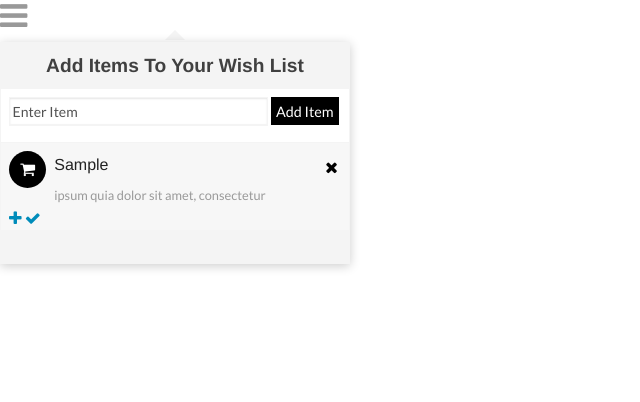
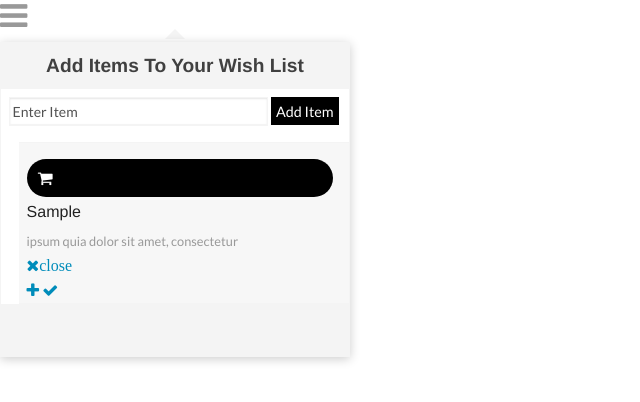
Before and after one commit to lybstore/shopping-list-app, a website: page app/index.html in a window 1280 px wide. Both pictures are taken after typing "Sample" into the empty fields and a click on the button "Add Item". Shown: the whole page, without its empty margins (0-640 px from the left). Drawn offline with nearby package versions, Linux system fonts and the light colour scheme.

Commit message:
Js function fix

```diff
--- a/app/index.html
+++ b/app/index.html
@@ -29,18 +29,19 @@
 
 								<form>
 									<h1>Add Items To Your Wish List</h1>
+
 									<fieldset>
 											<input type="text" placeholder="Enter Item" id="items-field" class="search-field">
 											<button type="submit" class="add-item">Add Item</button>
-
 
 										<!--<i class="fa fa-dot-circle-o reset">Reset List</i>-->
 									</fieldset>
 								</form>
 
 
-							<div id="items">
-							<div class="list-items">
+							<ul id="items">
+
+							<li class="list-items">
 
 								<div class="left-align">
 									<i class="fa fa-shopping-cart"></i>
@@ -49,14 +50,17 @@
 								<div class="item-title">
 									<h3 class="product-title"></h3>
 									<p>ipsum quia dolor sit amet, consectetur</p>
-									<a id="remove" class="fa fa-times remove-btn"></a>
+									<a class="fa fa-times reset">close</a>
+
 								</div>
 
-								<a id="add" class="fa fa-plus"></a>
-								<a id="checked" class="fa fa-check"></a>
+								<footer>
+									<a id="add" class="fa fa-plus"></a>
+									<a id="checked" class="fa fa-check"></a>
+								</footer>
 
-							</div>
-							</div>
+							</li>
+							</ul>
 
 						</div>
 					</div>
--- a/app/js/app.js
+++ b/app/js/app.js
@@ -3,6 +3,8 @@ $(document).ready(function() {
 	$('#search').on('click', function(){
 		$('.hidden-menu').toggleClass('isVisible');
 	})
+
+
 
 	// TEXT FIELD INPUT CHECK
 	$('.add-item').on('click', function() {
@@ -17,9 +19,22 @@ $(document).ready(function() {
 	});
 
 	// RESET BUTTON
-	$('.reset').on('click', function(){
-		if($('.list-items').length > 1) { // greater that one item delete
-			$('.list-items:last').remove();
+
+	//$('#reset').on('click', function(){
+	//	event.preventDefault();
+	//	if($('.list-items').length > 1) { // greater that one item delete
+	//	   $('.list-items:last').remove();
+	//		alert('working');
+	//	}
+	//})
+
+	$('ul').on('click', '.reset', function(){
+		event.preventDefault();
+		if($('li').length > 1) {
+			$('li:last').remove();
+			alert('working');
 		}
+
 	})
+
 });
--- a/app/styles/sass/_grid.scss
+++ b/app/styles/sass/_grid.scss
@@ -1,14 +1,15 @@
+
+
 
 .list-items {
-	visibility: hidden;
+	//visibility: hidden;
 	display: none;
 }
 
 // JQUERY CLASSES
 
 .isVisible{
-	visibility: visible;
-	display: inline-block;
+	display: block;
 }
 
 .menu-triangle {
@@ -19,7 +20,7 @@
 	border-bottom: 10px solid #f4f4f4;
 	position: absolute;
 	left: 47%;
-	top: 30px;
+	top: 29px;
 }
 
 
@@ -130,13 +131,14 @@
 			//display: inline-block;
 			width: 100%;
 			position: relative;
+			z-index: 999;
 
 			.left-align {
-				float: left;
+				//float: left;
 				padding: .4em 0.7em;
 				background-color: #000;
 				margin-right: 0.5em;
-				//margin-top: 0.5em;
+				margin-top: 0.5em;
 				border-radius: 100px;
 
 				i { color: #fff; }
@@ -144,10 +146,10 @@
 
 			.item-title {
 				display: inline-block;
-				width: 85%;
+				//width: 85%;
 
 				.remove-btn {
-					position: absolute;
+					//position: absolute;
 					top: 1em;
 					right: 0.7em;
 					color: #000;
@@ -158,6 +160,7 @@
 			.product-title {
 				text-align: left;
 				font-size: 1em;
+				//display: none;
 				float: left;
 				width: 94%;
 			}
```
Also changed, not shown: app/styles/css/main.css, 1 other file.
